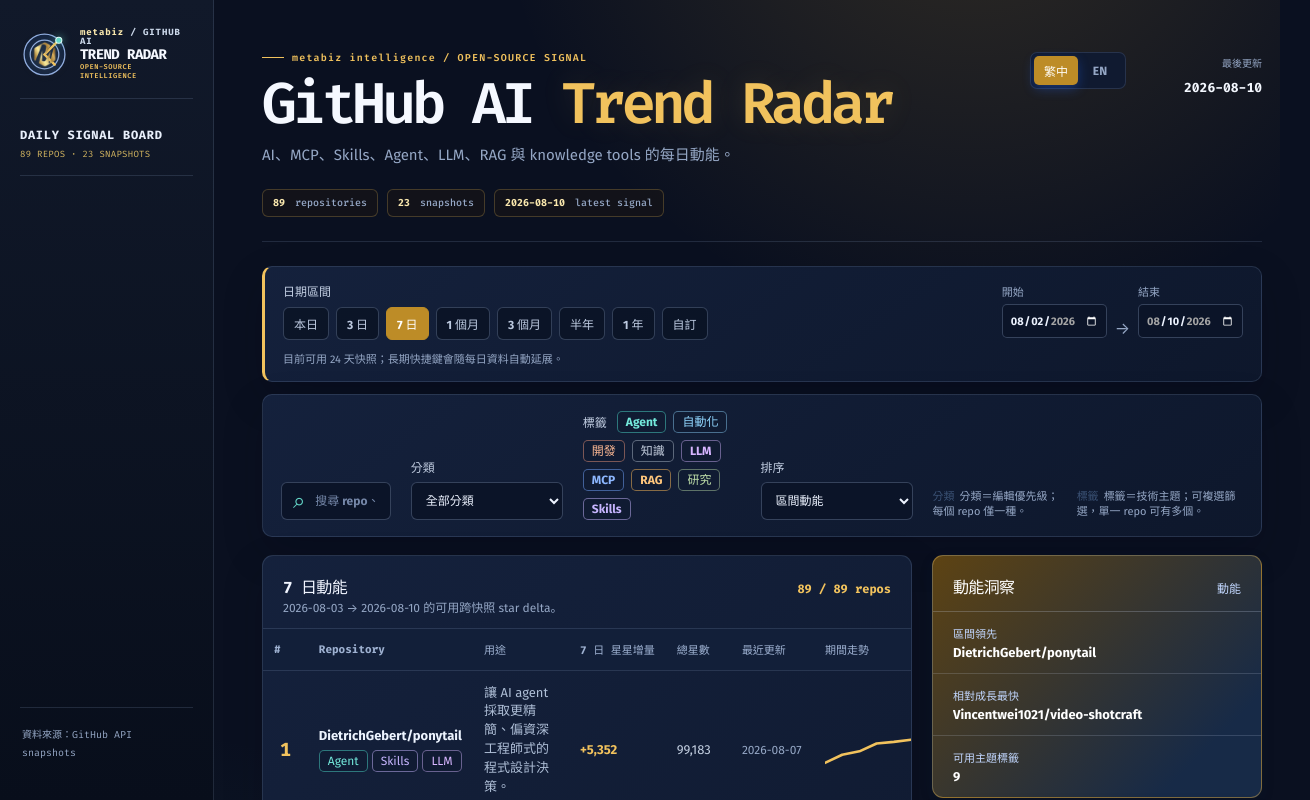
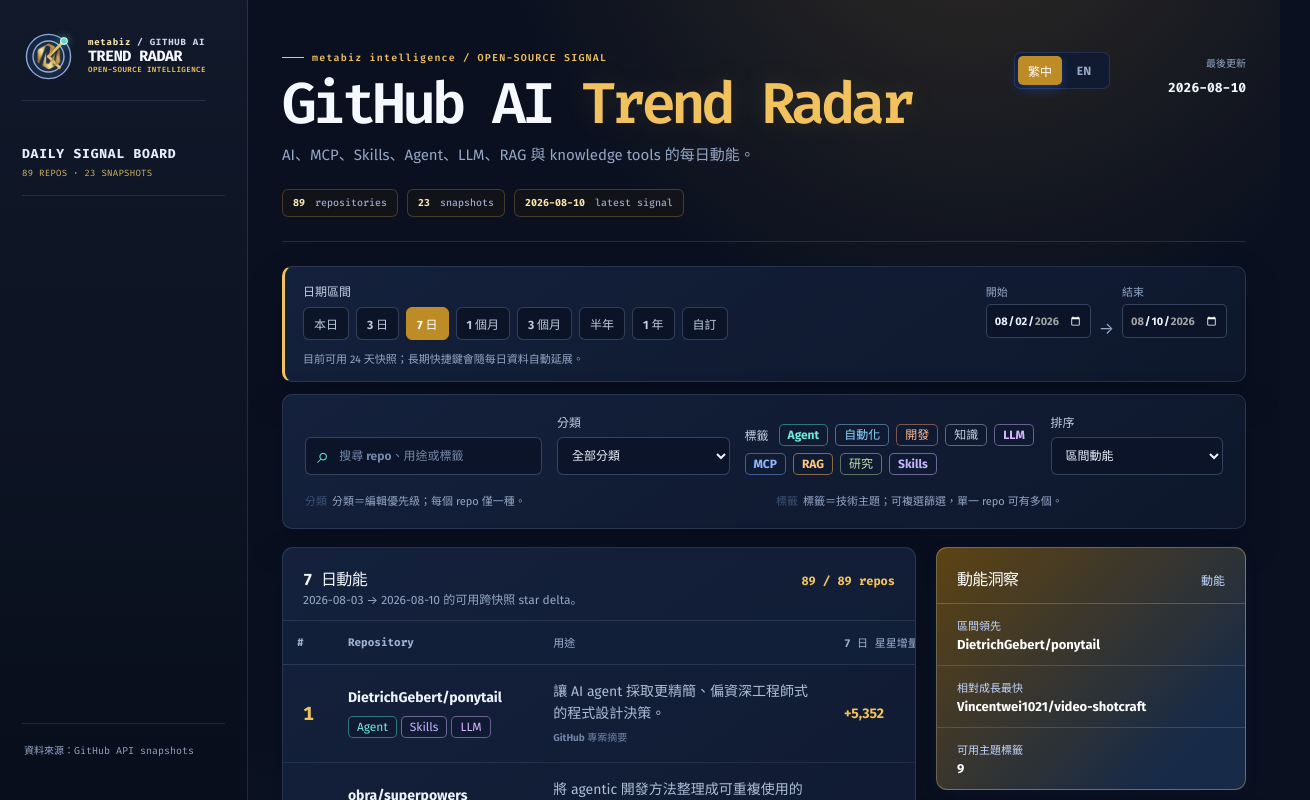
Before and after one commit to AdamLien/github-ai-trend-radar, a React (Vite) app in the folder dashboard/: page / in a window 1280 px wide. Shown: the top 800 px of the page, 1310 px wide, since content can reach past the window. Built offline with nearby package versions, Linux system fonts and the light colour scheme.

Commit message:
Refine Radar dashboard layout rhythm

```diff
--- a/dashboard/src/styles.css
+++ b/dashboard/src/styles.css
@@ -96,3 +96,62 @@
 .project-lockup { margin: 0 0 28px; padding: 0 0 17px; border: 0; border-bottom: 1px solid var(--line); }.project-mark { position: relative; width: 49px; height: 49px; display: grid; place-items: center; }.project-mark svg { position: absolute; inset: 0; width: 100%; height: 100%; overflow: visible; }.project-mark > img { position: relative; z-index: 1; width: 29px; height: 28px; object-fit: contain; filter: drop-shadow(0 2px 7px rgba(241, 194, 93, .25)); }.project-mark > svg > circle:not(.project-mark-signal) { fill: rgba(19, 38, 68, .9); stroke: #8facdf; stroke-width: 1.25; }.project-mark > svg > path { fill: none; stroke: var(--primary); stroke-width: 2.4; stroke-linecap: round; }.project-mark-signal { fill: var(--teal); stroke: #e4fffb; stroke-width: 1; filter: drop-shadow(0 0 4px rgba(100, 215, 200, .7)); }.project-lockup strong { color: #cbd8ea; }.project-lockup strong i { color: #f8e7ad; font-style: normal; }.project-lockup b { color: #f5f8ff; }.project-lockup span { color: var(--primary); }
 @media (max-width: 1180px) { .project-lockup { margin: 0; padding: 0; border: 0; }.project-mark { width: 39px; height: 39px; }.project-mark > img { width: 23px; height: 22px; } }
 @media (max-width: 760px) { .project-lockup { gap: 8px; margin-left: 0; padding-left: 0; }.project-mark { width: 32px; height: 32px; }.project-mark > img { width: 19px; height: 18px; }.project-lockup strong { display: block; font-size: 7px; }.project-lockup strong i { display: inline; }.project-lockup b { font-size: 10px; }.project-lockup span { display: none; } }
+
+/* Typography and geometry pass: preserve data density without forcing text into narrow columns. */
+@media (min-width: 1181px) {
+  .app-shell { grid-template-columns: 248px minmax(0, 1fr); }
+  .sidebar { padding: 30px 22px; }
+  .project-lockup { gap: 13px; }
+  .project-mark { width: 53px; height: 53px; }
+  .project-mark > img { width: 31px; height: 30px; }
+  .project-lockup strong { font-size: 9px; letter-spacing: .085em; white-space: nowrap; }
+  .project-lockup b { font-size: 15px; letter-spacing: -.03em; white-space: nowrap; }
+  .project-lockup span { font-size: 7.5px; letter-spacing: .055em; white-space: nowrap; }
+  .side-status { padding: 16px 0; }
+  .side-status strong { font-size: 13px; }
+
+  .filters {
+    display: grid;
+    grid-template-columns: minmax(220px, 1.15fr) minmax(168px, .78fr) minmax(300px, 1.35fr) minmax(168px, .78fr);
+    align-items: end;
+    gap: 16px 20px;
+    padding: 18px 22px;
+  }
+  .filters .search, .filters label:not(.search), .tag-filter { min-width: 0; }
+  .filters .search { width: 100%; }
+  .filters select { width: 100%; }
+  .tag-filter { max-width: none; gap: 7px; }
+  .tag-filter > span { flex: 0 0 auto; }
+  .filter-notes { grid-column: 1 / -1; display: grid; grid-template-columns: minmax(0, 1fr) minmax(0, 1fr); gap: 18px 32px; padding-top: 4px; }
+  .filter-notes span { max-width: none; line-height: 1.5; }
+
+  .dashboard-grid { grid-template-columns: minmax(0, 1.85fr) minmax(310px, .8fr); }
+  .table-wrap { overflow-x: auto; overflow-y: auto; scrollbar-gutter: stable; }
+  .table-wrap table { min-width: 1080px; font-size: 14px; }
+  .table-wrap th { padding: 13px 14px; font-size: 11px; }
+  .table-wrap td { padding: 16px 14px; }
+  .table-wrap th:nth-child(1) { width: 48px; }
+  .table-wrap th:nth-child(2) { width: 205px; }
+  .table-wrap th:nth-child(3) { width: 290px; }
+  .table-wrap th:nth-child(4), .table-wrap th:nth-child(5), .table-wrap th:nth-child(6) { width: 108px; }
+  .table-wrap th:nth-child(7) { width: 108px; }
+  .table-wrap th:nth-child(8) { width: 94px; }
+  .table-wrap td strong { font-size: 14px; line-height: 1.35; overflow-wrap: anywhere; }
+  .table-wrap .description { width: auto; max-width: none; min-width: 290px; line-height: 1.58; }
+  .table-wrap .description small { margin-top: 7px; line-height: 1.35; }
+  .table-wrap .row-tags { margin-top: 8px; }
+}
+
+@media (min-width: 1181px) and (max-width: 1420px) {
+  .workspace { padding-right: 34px; padding-left: 34px; }
+  .filters { grid-template-columns: minmax(210px, 1.1fr) minmax(158px, .8fr) minmax(270px, 1.35fr) minmax(158px, .8fr); gap: 15px; }
+  .filter-notes { gap: 14px 24px; }
+}
+
+@media (max-width: 1180px) and (min-width: 761px) {
+  .filters { display: grid; grid-template-columns: minmax(220px, 1fr) minmax(180px, .8fr) minmax(260px, 1.15fr); }
+  .filters .search, .filters select { width: 100%; }
+  .tag-filter { max-width: none; }
+  .filters > label:last-of-type { grid-column: 2; }
+  .filter-notes { grid-column: 1 / -1; }
+}
```
Also changed, not shown: 4 other files (tests, documents, lock files or other folders).
